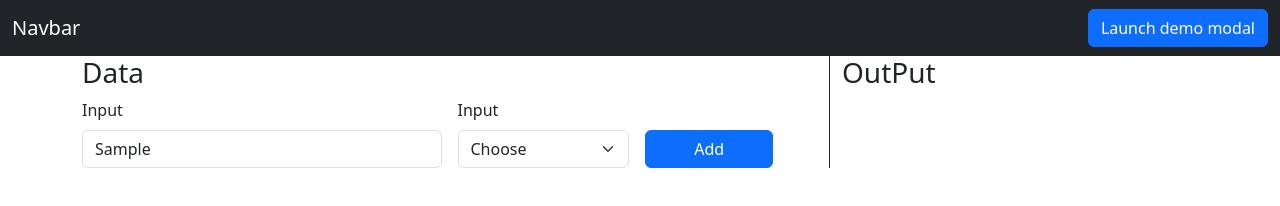
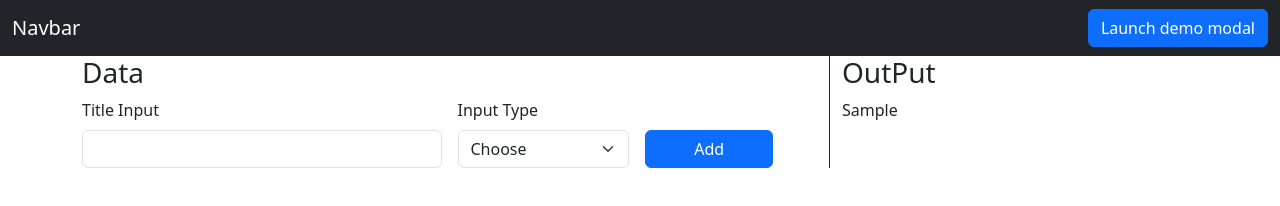
Before and after one commit to karanquokkalabs/JS-Poc, a website: page src/learning/todo-list.html in a window 1280 px wide. Both pictures are taken after typing "Sample" into the empty fields and a click on the button "Add". Drawn offline with nearby package versions, Linux system fonts and the light colour scheme.

Commit message:
Add Input filed data in lable

```diff
--- a/src/js/main.js
+++ b/src/js/main.js
@@ -0,0 +1,32 @@
+let Title_Val = document.getElementById('title_value')
+let SelectorType = document.getElementById('filedselector')
+let OutputSection = document.getElementById('AllData')
+
+
+
+let Sub = document.getElementById('AddBtn')
+
+function Submit(){
+
+    if(Title_Val.value !== ''){
+        let Label = document.createElement('label')
+        Label.classList.add('testLabel')
+        Label.textContent=Title_Val.value
+
+        console.log(OutputSection);
+        OutputSection.append(Label)
+    // alert(Title_Val.value)
+
+
+    }
+    else{
+        alert('enter value')
+    }
+
+    Title_Val.value = ''
+    // alert(Title_Val.value)
+    Title_Val.setAttribute('autofocus','')
+
+}
+
+// OutputSection
--- a/src/learning/todo-list.html
+++ b/src/learning/todo-list.html
@@ -6,7 +6,8 @@
     <title>TO Do List</title>
     <link rel="stylesheet" href="../../node_modules/bootstrap/dist/css/bootstrap.min.css" />
   </head>
-  <body>
+
+  <body >
     <header>
       <nav class="navbar navbar-expand-lg navbar-dark bg-dark">
         <div class="container-fluid">
@@ -34,13 +35,13 @@
 
                 <div class="row g-3 align-items-end">
                     <div class="col-md-6">
-                        <label for="text" class="form-label">Input</label>
-                        <input id="text" class="form-control" type="text">
+                        <label for="title_value" class="form-label">Title Input</label>
+                        <input id="title_value" class="form-control" type="text" autofocus>
                       </div>
 
 
                       <div class="col-md">
-                        <label for="filedselector" class="form-label">Input</label>
+                        <label for="filedselector" class="form-label">Input Type</label>
                         <select class="form-select" id="filedselector" aria-label="Default select example">
                             <option selected disabled value='Null'>Choose</option>
                             <option value="text">Text</option>
@@ -52,7 +53,7 @@
                       </div>
 
                       <div class="col-md">
-                        <button id="AddBtn" class="btn btn-primary px-5">Add</button>
+                        <button id="AddBtn" class="btn btn-primary px-5" onclick="Submit()">Add</button>
                       </div>
 
                   </div>
```
